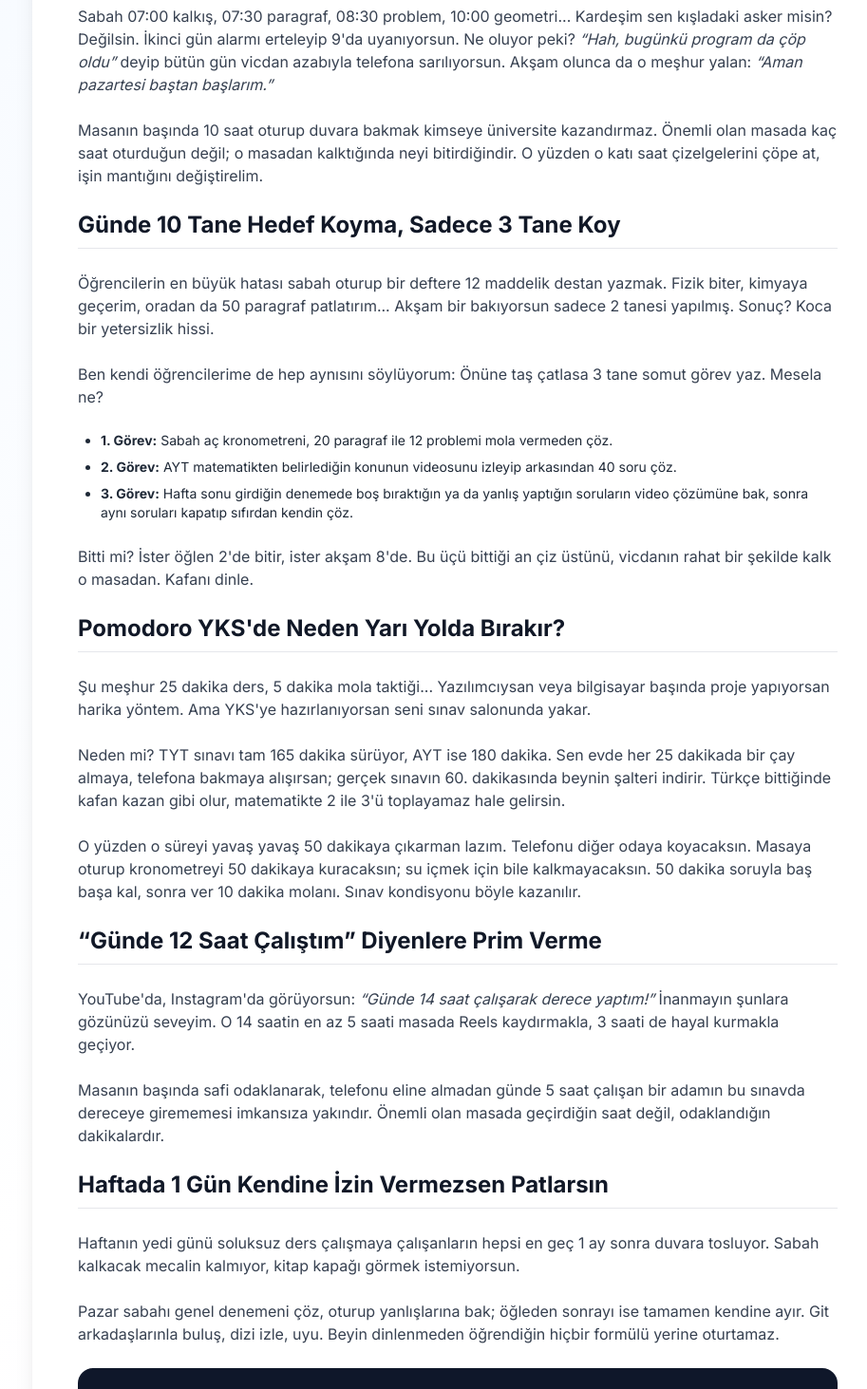
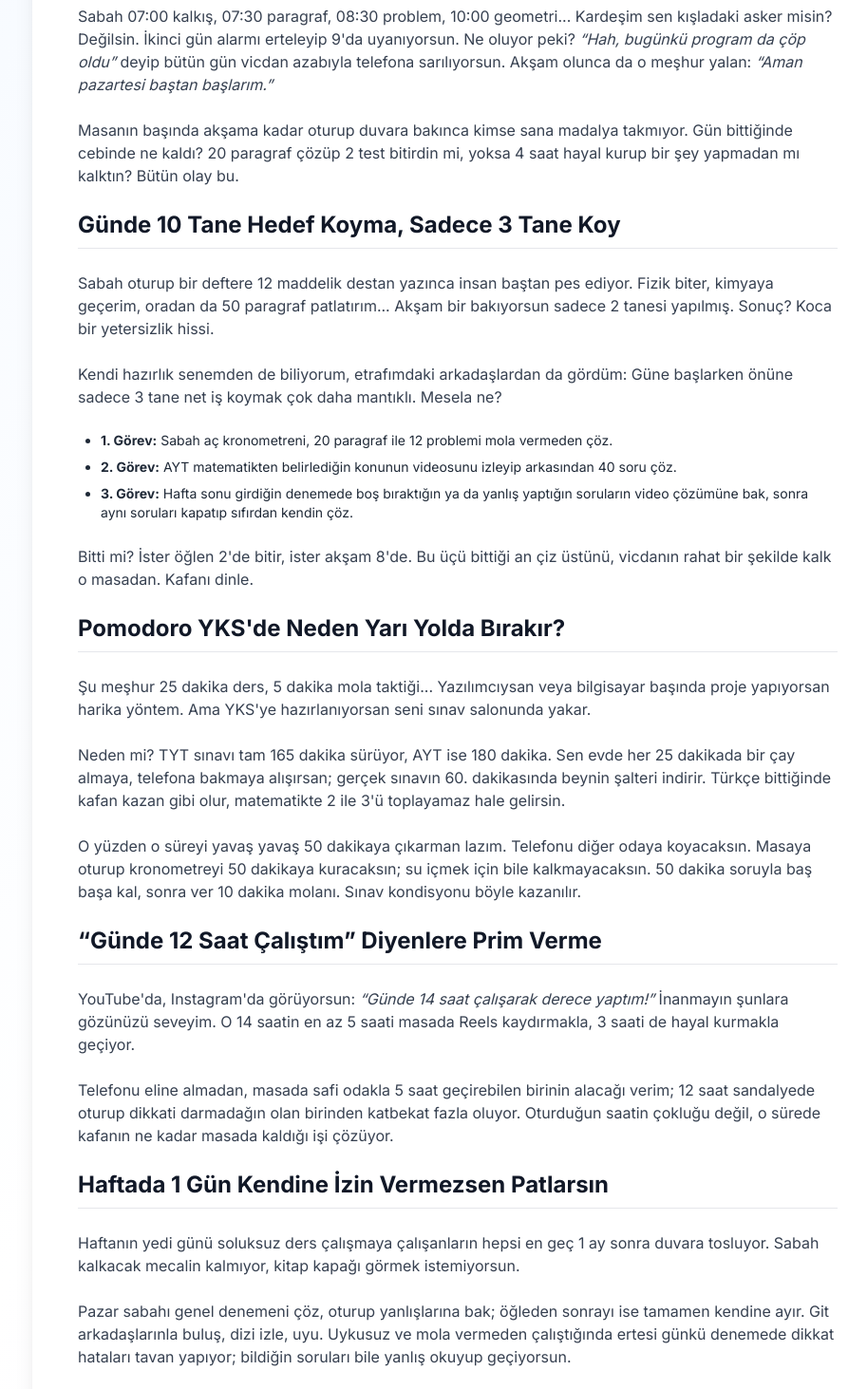
Before and after one commit to mert121212/yks-net-hesaplama, a Next.js app: page /blog/yks-hazirlik-programi in a window 1280 px wide. Shown: the part 1280-2743 px from the top of the page at 95% size, without its empty margins (158-1071 px from the left). Built offline with nearby package versions, Linux system fonts and the light colour scheme.

Commit message:
content: fine-tune yks-hazirlik-programi, remove antithesis tropes and absolute claims

```diff
--- a/src/app/blog/yks-hazirlik-programi/page.tsx
+++ b/src/app/blog/yks-hazirlik-programi/page.tsx
@@ -79,17 +79,17 @@ export default function YKSHazirlikProgrami() {
                         </p>
 
                         <p>
-                            Masanın başında 10 saat oturup duvara bakmak kimseye üniversite kazandırmaz. Önemli olan masada kaç saat oturduğun değil; o masadan kalktığında neyi bitirdiğindir. O yüzden o katı saat çizelgelerini çöpe at, işin mantığını değiştirelim.
+                            Masanın başında akşama kadar oturup duvara bakınca kimse sana madalya takmıyor. Gün bittiğinde cebinde ne kaldı? 20 paragraf çözüp 2 test bitirdin mi, yoksa 4 saat hayal kurup bir şey yapmadan mı kalktın? Bütün olay bu.
                         </p>
 
                         <h2 className="text-2xl font-bold text-gray-900 mt-10 mb-4 border-b pb-2">
                             Günde 10 Tane Hedef Koyma, Sadece 3 Tane Koy
                         </h2>
                         <p>
-                            Öğrencilerin en büyük hatası sabah oturup bir deftere 12 maddelik destan yazmak. Fizik biter, kimyaya geçerim, oradan da 50 paragraf patlatırım... Akşam bir bakıyorsun sadece 2 tanesi yapılmış. Sonuç? Koca bir yetersizlik hissi.
+                            Sabah oturup bir deftere 12 maddelik destan yazınca insan baştan pes ediyor. Fizik biter, kimyaya geçerim, oradan da 50 paragraf patlatırım... Akşam bir bakıyorsun sadece 2 tanesi yapılmış. Sonuç? Koca bir yetersizlik hissi.
                         </p>
                         <p>
-                            Ben kendi öğrencilerime de hep aynısını söylüyorum: Önüne taş çatlasa 3 tane somut görev yaz. Mesela ne?
+                            Kendi hazırlık senemden de biliyorum, etrafımdaki arkadaşlardan da gördüm: Güne başlarken önüne sadece 3 tane net iş koymak çok daha mantıklı. Mesela ne?
                         </p>
                         <ul className="list-disc pl-6 space-y-2 text-sm text-gray-800">
                             <li><strong>1. Görev:</strong> Sabah aç kronometreni, 20 paragraf ile 12 problemi mola vermeden çöz.</li>
@@ -120,7 +120,7 @@ export default function YKSHazirlikProgrami() {
                             YouTube&apos;da, Instagram&apos;da görüyorsun: <em>&ldquo;Günde 14 saat çalışarak derece yaptım!&rdquo;</em> İnanmayın şunlara gözünüzü seveyim. O 14 saatin en az 5 saati masada Reels kaydırmakla, 3 saati de hayal kurmakla geçiyor.
                         </p>
                         <p>
-                            Masanın başında safi odaklanarak, telefonu eline almadan günde 5 saat çalışan bir adamın bu sınavda dereceye girememesi imkansıza yakındır. Önemli olan masada geçirdiğin saat değil, odaklandığın dakikalardır.
+                            Telefonu eline almadan, masada safi odakla 5 saat geçirebilen birinin alacağı verim; 12 saat sandalyede oturup dikkati darmadağın olan birinden katbekat fazla oluyor. Oturduğun saatin çokluğu değil, o sürede kafanın ne kadar masada kaldığı işi çözüyor.
                         </p>
 
                         <h2 className="text-2xl font-bold text-gray-900 mt-10 mb-4 border-b pb-2">
@@ -130,7 +130,7 @@ export default function YKSHazirlikProgrami() {
                             Haftanın yedi günü soluksuz ders çalışmaya çalışanların hepsi en geç 1 ay sonra duvara tosluyor. Sabah kalkacak mecalin kalmıyor, kitap kapağı görmek istemiyorsun.
                         </p>
                         <p>
-                            Pazar sabahı genel denemeni çöz, oturup yanlışlarına bak; öğleden sonrayı ise tamamen kendine ayır. Git arkadaşlarınla buluş, dizi izle, uyu. Beyin dinlenmeden öğrendiğin hiçbir formülü yerine oturtamaz.
+                            Pazar sabahı genel denemeni çöz, oturup yanlışlarına bak; öğleden sonrayı ise tamamen kendine ayır. Git arkadaşlarınla buluş, dizi izle, uyu. Uykusuz ve mola vermeden çalıştığında ertesi günkü denemede dikkat hataları tavan yapıyor; bildiğin soruları bile yanlış okuyup geçiyorsun.
                         </p>
 
                         <div className="bg-slate-900 text-white rounded-2xl p-6 my-8 not-prose">
```
